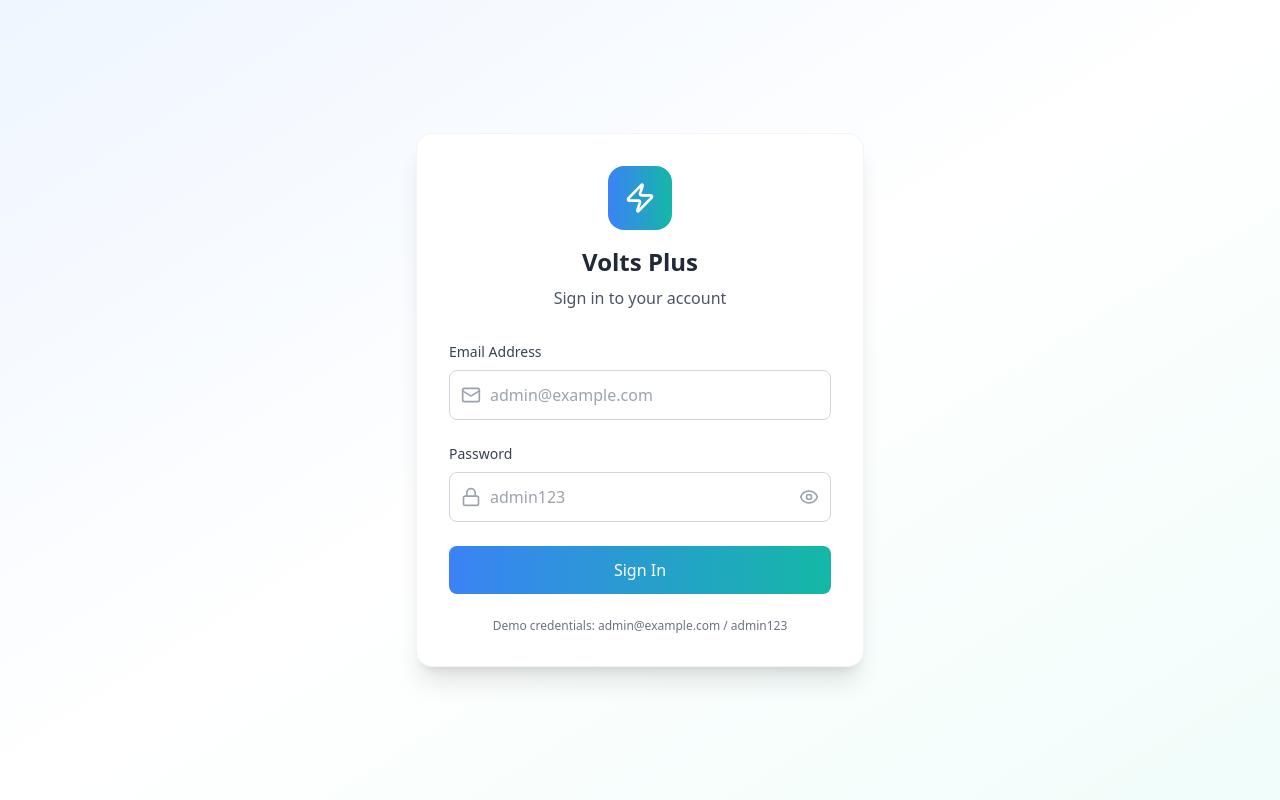
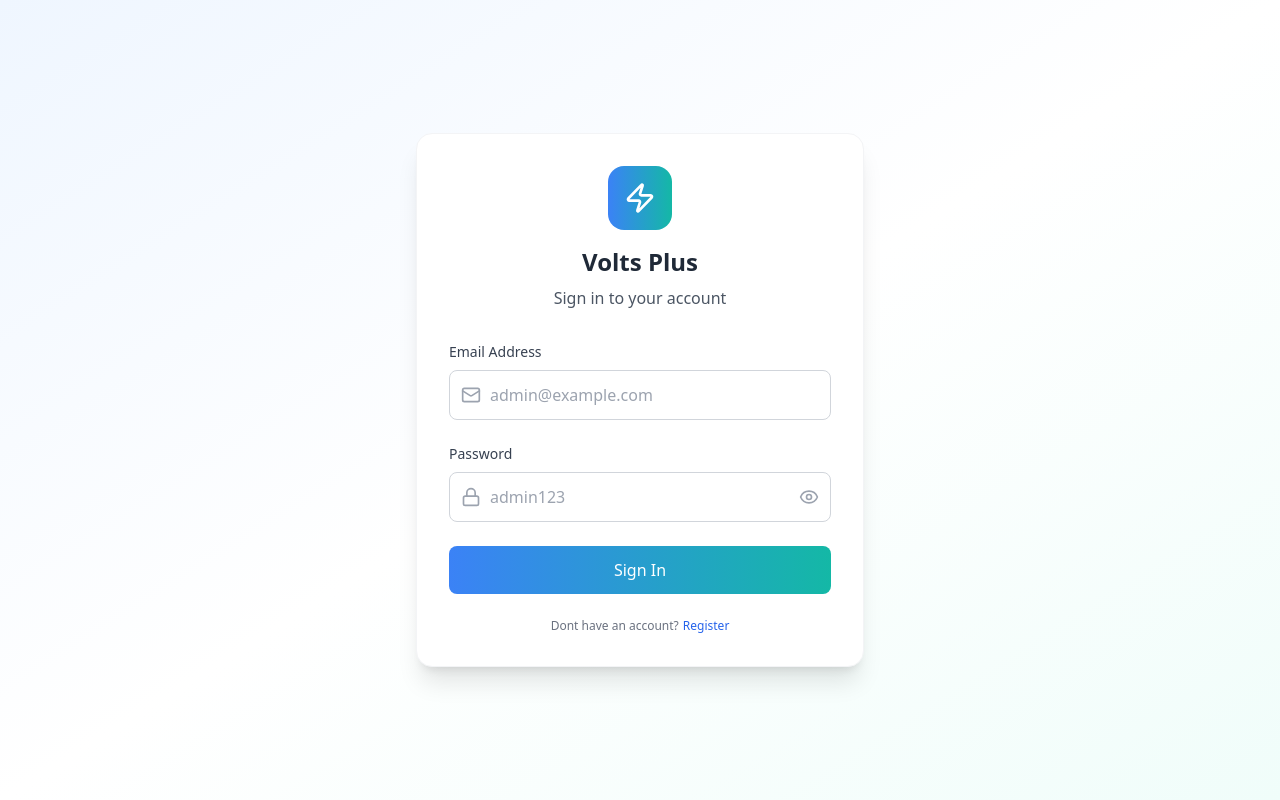
Before and after one commit to Virajpatil092/Volt_frontend, a React (Vite) app: page /login in a window 1280 px wide. Built offline with nearby package versions, Linux system fonts and the light colour scheme; no server answers.

Commit message:
Update Login.tsx

```diff
--- a/src/pages/Login.tsx
+++ b/src/pages/Login.tsx
@@ -139,7 +139,8 @@ const Login: React.FC = () => {
 
           <div className="mt-6 text-center">
             <p className="text-xs text-gray-500">
-              Demo credentials: admin@example.com / admin123
+              Dont have an account?
+              <button type="button" onclick={() => navigate('/login')} className="ml-1 text-blue-600 hover:underline font-medium"> Register </button>
             </p>
           </div>
         </div>
```
